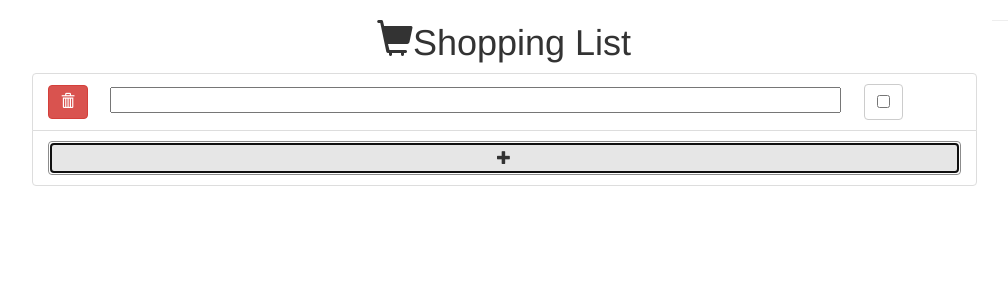
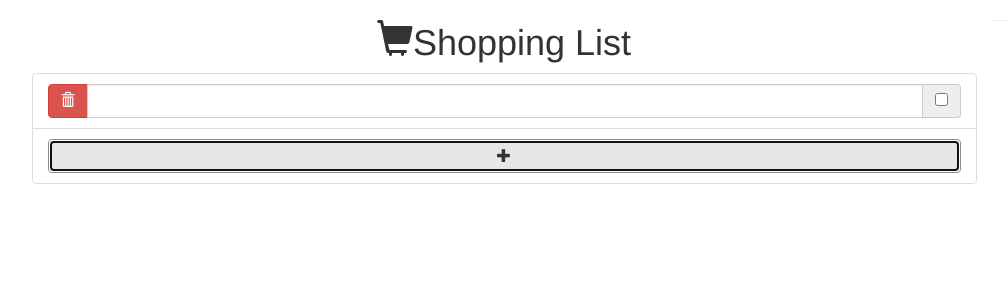
Before and after one commit to andrewnyhus/ReactJS-Redux-Shopping-List, a React app: page / in a window 1280 px wide. Both pictures are taken after a click on the button 640 px from the left and 100 px from the top of the page. Shown: the top 300 px of the page, without its empty margins (136-1144 px from the left). Built offline with nearby package versions, Linux system fonts and the light colour scheme.

Commit message:
checkbox implemented

```diff
--- a/src/app/components/App.js
+++ b/src/app/components/App.js
@@ -15,19 +15,21 @@ export class App extends React.Component{
           createShoppingItem={(value) => this.props.createShoppingItem(value)}
           updateShoppingItem={(newValue, index) => this.props.updateShoppingItem(newValue, index)}
           deleteShoppingItem={(index) => this.props.deleteShoppingItem(index)}
+          toggleCheckItem={(index) => this.props.toggleCheckItem(index)}
           />
       </Root>
     );
   }
 }
 
-
+// maps the state into props :)
 const mapStateToProps = (state) => {
   return {
     item: state
   };
 };
 
+// maps actions to props
 const mapDispatchToProps = (dispatch) => {
   return {
 
@@ -53,9 +55,9 @@ const mapDispatchToProps = (dispatch) => {
       });
     },
 
-    checkItem: (index) => {
+    toggleCheckItem: (index) => {
       dispatch({
-        type: "CHECK",
+        type: "TOGGLE_CHECK",
         payload: {index: index}
       })
     }
@@ -64,4 +66,5 @@ const mapDispatchToProps = (dispatch) => {
 };
 
 
+// connects App component with mapped props
 export default connect(mapStateToProps, mapDispatchToProps)(App);
--- a/src/app/components/EditList.js
+++ b/src/app/components/EditList.js
@@ -3,7 +3,7 @@ import React from "react";
 export const EditList = (props) => {
 
 
-  const newItem = (
+  const newItemRow = (
     <li className={"list-group-item new_item shopping_list_item"}>
       <button className={"btn btn-default"} onClick={() => props.createShoppingItem("")}>
         <span className={"glyphicon glyphicon-plus"}></span>
@@ -12,38 +12,60 @@ export const EditList = (props) => {
   );
 
 
-  const items = (
+  const itemsList = (
     <ul className={"list-group items_list"}>
+
+      {/* Add each item to the list */}
+      {/*====================================================================*/}
       {props.itemResult.items.map((item, i) =>
 
+        <li key={"item_"+i} className={"list-group-item shopping_list_item"}>
+          <div className="input-group">
 
-        <li key={"item_"+i} className={"list-group-item shopping_list_item"}>
-
-            <div className="trash_div ">
+            {/* Delete item button */}
+            <span className="input-group-btn">
               <button align="left" className="btn btn-danger"
                 onClick={() => props.deleteShoppingItem(i)}>
                 <span className="glyphicon glyphicon-trash"></span>
               </button>
-            </div>
+            </span>
 
-            <input className="shopping_list_item_text" type="text" value={item}
-              onChange={(event) => props.updateShoppingItem(event, i)} />
 
-            <button className="btn btn-default shopping_list_item_checkbox">
-              <input type="checkbox" />
-            </button>
+            {/* Item text input/display */}
+            {item.checked ? (
+                <input className="form-control shopping_list_item_text checked_shopping_list_item_text" type="text" value={item.value}
+                  onChange={(event) => props.updateShoppingItem(event, i)} disabled="true" />
+            ):(
+                <input className="form-control shopping_list_item_text" type="text" value={item.value}
+                  onChange={(event) => props.updateShoppingItem(event, i)} />
+            )}
 
+
+            {/* Item checkbox */}
+            {item.checked ? (
+              <span className="input-group-addon">
+                <input type="checkbox" className="shopping_list_item_checkbox" checked={true} onChange={() => props.toggleCheckItem(i)} />
+              </span>
+            ):(
+              <span className="input-group-addon">
+                <input type="checkbox" className="shopping_list_item_checkbox" checked={false} onChange={() => props.toggleCheckItem(i)} />
+              </span>
+            )}
+
+
+          </div>
         </li>
+      )}
+      {/*====================================================================*/}
 
-      )}
-      {newItem}
+      {newItemRow}
     </ul>
   );
 
+
   return (
     <div>
-
-      {items}
+      {itemsList}
     </div>
   );
 
--- a/src/app/components/Home.js
+++ b/src/app/components/Home.js
@@ -7,13 +7,14 @@ export const Home = (props) => {
 
   return (
     <div>
-
+      {/* Pass props to Routes */}
       <Routes
         itemResult={props.itemResult}
         itemLastValues={props.itemLastValues}
         createShoppingItem={(value) => props.createShoppingItem(value)}
         updateShoppingItem={(newValue, index) => props.updateShoppingItem(newValue, index)}
         deleteShoppingItem={(index) => props.deleteShoppingItem(index)}
+        toggleCheckItem={(index) => props.toggleCheckItem(index)}
         ></Routes>
 
     </div>
--- a/src/app/index.js
+++ b/src/app/index.js
@@ -8,7 +8,7 @@ import App from "./components/App";
 require("./stylesheets/index.scss");
 
 
-// set up reducer
+// set up reducer to handle actions
 // =============================================================================
 const itemReducer = (state = {
     result: {items: []},
@@ -17,18 +17,18 @@ const itemReducer = (state = {
 
 
   switch (action.type) {
-    case "CREATE":
+    case "CREATE": // immutably creates item with given value
       var value = action.payload.value;
 
       state = {
         ...state,
-        result: {items: [...state.result.items, value]},
+        result: {items: [...state.result.items, {value: value, checked: false}]},
         lastValues: [...state.lastValues, state.result]
       };
       break;
 
 
-    case "UPDATE":
+    case "UPDATE": // immutably updates item at given index with given value
       var indexToUpdate = action.payload.index;
       var newValue = action.payload.newValue;
 
@@ -43,7 +43,9 @@ const itemReducer = (state = {
                         return item;
                     }
                     // Otherwise, this is the one we want - return an updated value
-                    return newValue;
+                    var newItem = item;
+                    newItem.value = newValue;
+                    return newItem;
               })
         },
         lastValues: [...state.lastValues, state.result]
@@ -51,7 +53,7 @@ const itemReducer = (state = {
       break;
 
 
-    case "DELETE":
+    case "DELETE": // immutably deletes item at given index
       var indexToDelete = action.payload.index;
 
       state = {
@@ -66,15 +68,42 @@ const itemReducer = (state = {
       }
 
       break;
+
+
+    case "TOGGLE_CHECK": // immutably toggles checkbox at given index
+      var indexToToggle = action.payload.index;
+
+      state = {
+        ...state,
+        result: {
+          items:
+            state.result.items.map(
+              (item, index) => {
+                    if(index !== indexToToggle) {
+                        // This isn't the item we care about - keep it as-is
+                        return item;
+                    }
+                    // Otherwise, this is the one we want - return an updated value
+                    var newItem = item;
+                    newItem.checked = !newItem.checked;
+                    return newItem;
+              })
+        },
+        lastValues: [...state.lastValues, state.result]
+      }
+
+      break;
+
   }
   return state;
 };
 // =============================================================================
 
 
-// create store
+// create the data store
 const store = createStore(itemReducer);
 
+// when the state changes, print it to the console
 store.subscribe(() => {
   console.log("store updated: ");
   console.log(store.getState());
@@ -82,5 +111,5 @@ store.subscribe(() => {
 
 
 
-// tell react what to render where.
+// tell react what to render where. provide the data store
 render(<Provider store={store}><App/></Provider>, window.document.getElementById("app"));
--- a/src/app/routes/index.js
+++ b/src/app/routes/index.js
@@ -22,6 +22,7 @@ export const Routes = (props) => {
                   createShoppingItem={(value) => globalProps.createShoppingItem(value)}
                   updateShoppingItem={(newValue, index) => globalProps.updateShoppingItem(newValue, index)}
                   deleteShoppingItem={(index) => globalProps.deleteShoppingItem(index)}
+                  toggleCheckItem={(index) => globalProps.toggleCheckItem(index)}
                   />
               )}
               props={props}
--- a/src/app/stylesheets/index.scss
+++ b/src/app/stylesheets/index.scss
@@ -21,16 +21,9 @@ body {
   width: 100%;
 }
 
-.trash_div{
-  text-align: left;
-  display: inline-block;
-  margin-right: 2.5%;
-}
 
-
-.shopping_list_item_text{
-  width: 80%;
-  display: inline-block;
+.checked_shopping_list_item_text{
+  text-decoration: line-through;
 }
 
 .shopping_list_item_checkbox{
```
